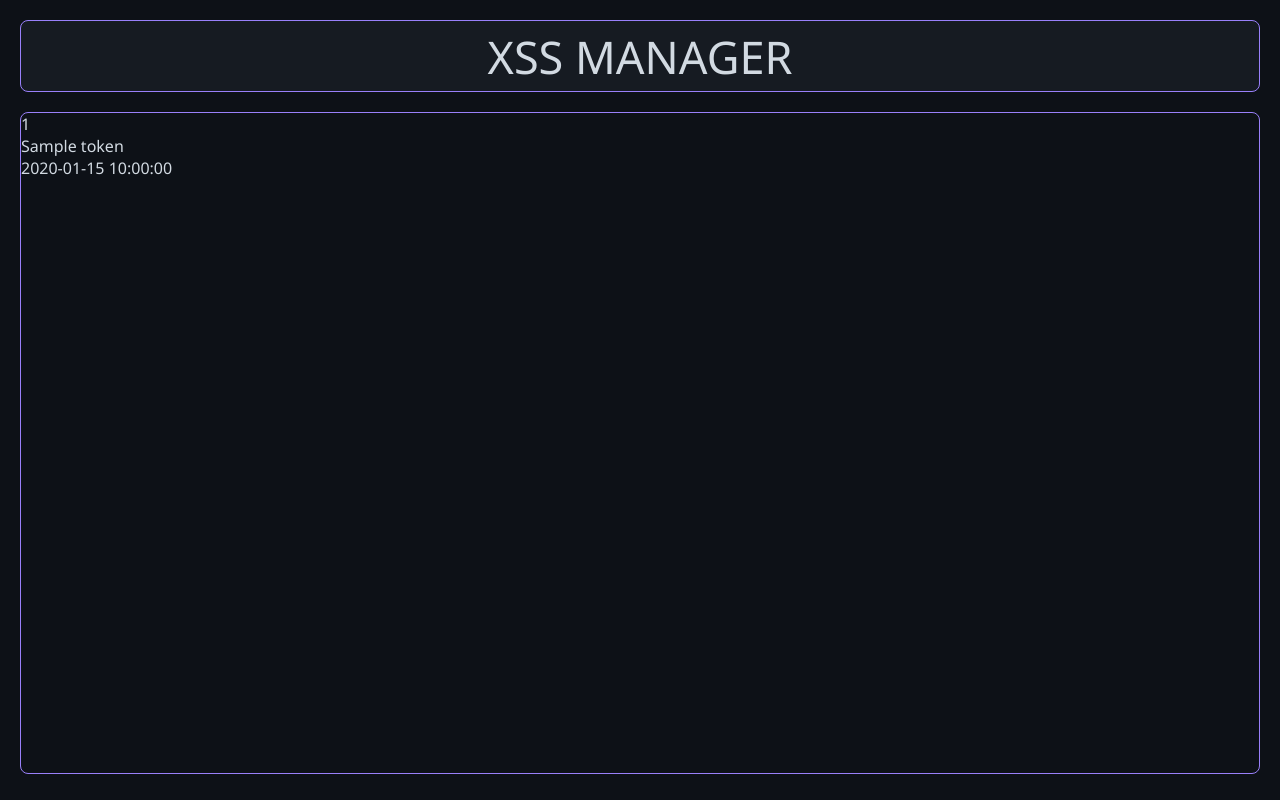
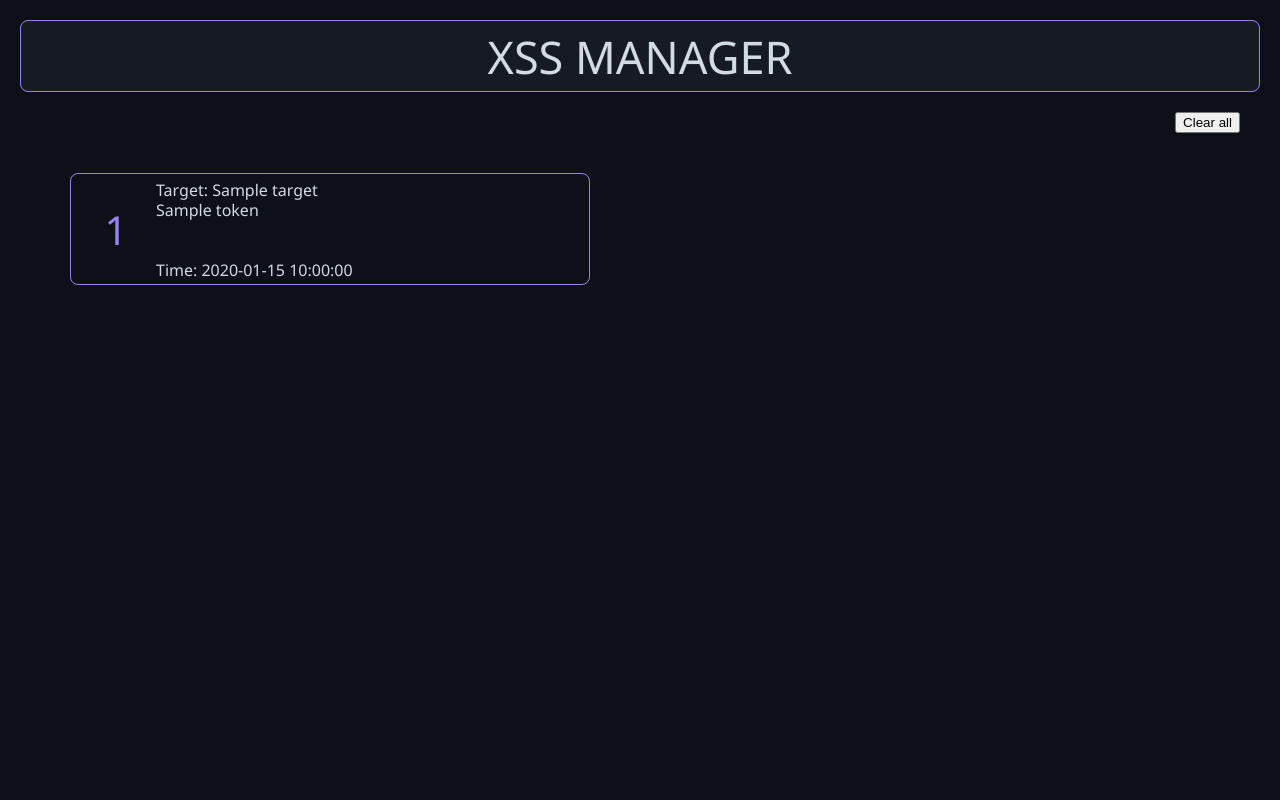
Before and after one commit to nwtn1/sec-information-manager, a Flask app: template templates/dashboard.html in a window 1280 px wide. Run offline with Flask 3, Linux system fonts and the light colour scheme; the template is opened without the code that fills it: most values are stand-ins (such as "Sample title", 1, 10 or a date in 2020).

Commit message:
Show list dashboard

```diff
--- a/resources/interface.py
+++ b/resources/interface.py
@@ -6,6 +6,7 @@ class Interface(Resource):
   def get(self, secret_key):
     if secret_key == "admin":
       data_list = DatabaseModel.find_all()
+      data_list = sorted([data.as_json() for data in data_list], key=lambda k: k["id"], reverse=True)
       return make_response(render_template("dashboard.html", data_list=data_list), 200)
 
     return make_response(render_template("error.html"))
--- a/static/style.css
+++ b/static/style.css
@@ -22,12 +22,53 @@ body{
 }
 
 .scroll_box{
-  width: auto;
-  height: calc(100vh - 140px);
+  display: grid;
+  grid-template-columns: 1fr 1fr;
+
+  width: 100%;
+  border-radius: 8px;
+
+  overflow-y: auto;
+  height: calc(100vh - 200px);
+}
+
+.buttons {
+  display: flex;
+  justify-content: right;
+  margin: 20px;
+}
+.row{
+  margin: 20px 50px 20px 50px;
   border: 1px solid #9980FA;
   border-radius: 8px;
+  height: 100px;
+
+  display: grid;
+  grid-template-columns: 80px 1fr;
+  padding: 5px;
+}
+.number {
+  display: flex;
+  justify-content: center;
+  align-items: center;
+  font-size: 40px;
+  color: #9980FA;
+
+}
+.data{
+  display: grid;
+  grid-template-rows: 20px 1fr 20px;
 }
 
-.row{
-
+::-webkit-scrollbar {
+  width: 5px;
 }
+::-webkit-scrollbar-track {
+  background: #f1f1f1;
+}
+::-webkit-scrollbar-thumb {
+  background: #9980FA;
+}
+::-webkit-scrollbar-thumb:hover {
+  background: #555;
+}
--- a/templates/dashboard.html
+++ b/templates/dashboard.html
@@ -6,12 +6,18 @@
   </head>
   <body>
     <div class="top_bar">XSS MANAGER</div>
+    <div class="buttons">
+      <button>Clear all</button>
+    </div>
     <div class="scroll_box">
       {%for data in data_list %}
       <div class="row">
-        <div>{{ data.as_json()["id"] }}</div>
-        <div>{{ data.as_json()["token"] }}</div>
-        <div>{{ data.as_json()["savedAt"] }}</div>
+        <div class="number">{{ data["id"] }}</div>
+        <div class="data">
+          <div>Target: {{ data["target"] }}</div>
+          <div>{{ data["token"] }}</div>
+          <div>Time: {{ data["savedAt"] }}</div>
+        </div>
       </div>
       {%endfor%}
     </div>
```
Also changed, not shown: instance/banco.db, models/database.py (line endings or trailing spaces).
